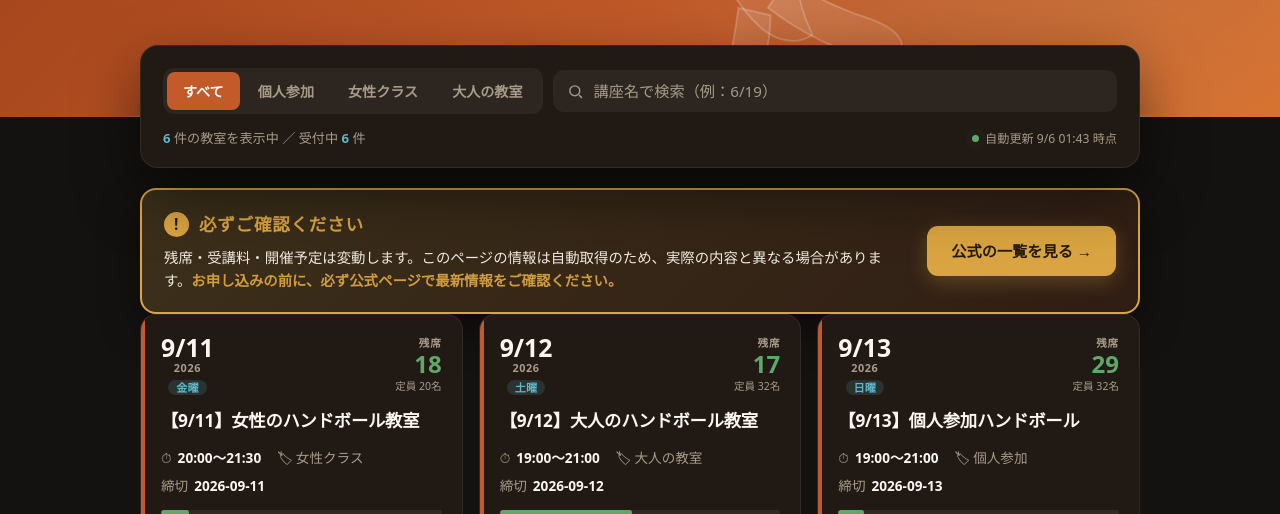
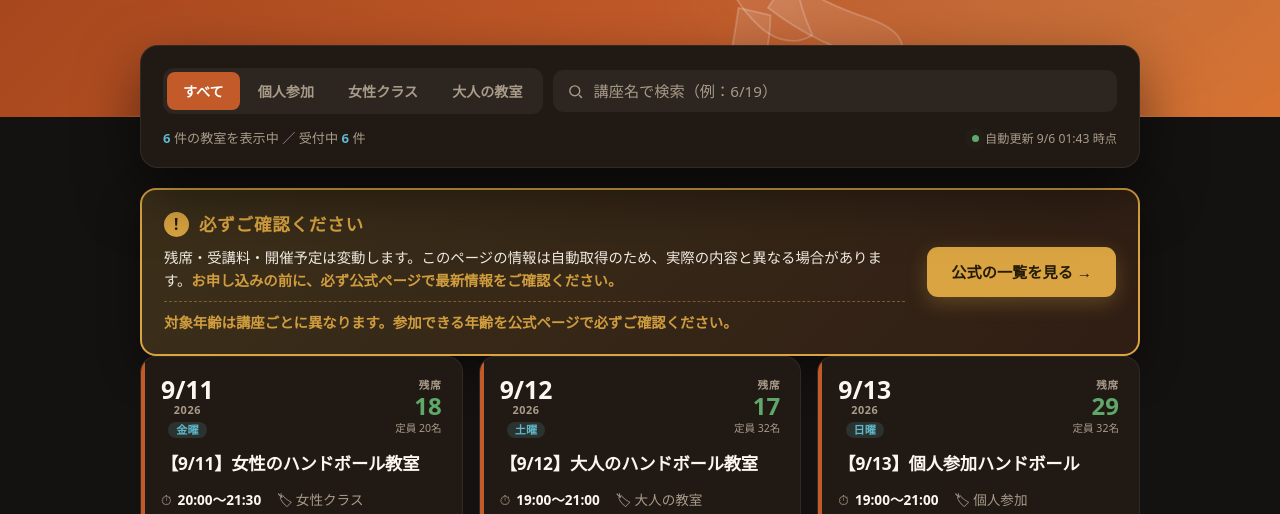
Before and after one commit to hbyuchida/esfortaarenahachiouji-kohan-handball, a plain HTML site: page index.html in a window 1280 px wide. Shown: the part 274-788 px from the top of the page. Drawn offline with Linux system fonts and the light colour scheme.

Commit message:
注意欄に対象年齢の確認を促す一文を追加
Co-Authored-By: Claude Opus 5 <noreply@anthropic.com>

```diff
--- a/index.html
+++ b/index.html
@@ -94,6 +94,10 @@
   }
   .notice p{font-size:.9rem;color:var(--chalk);opacity:.94}
   .notice p b{font-weight:900;color:var(--warn);opacity:1}
+  .notice p.age{
+    margin-top:9px;padding-top:9px;
+    border-top:1px dashed rgba(217,164,65,.45);
+  }
   .notice .official{
     text-decoration:none;white-space:nowrap;flex-shrink:0;
     background:var(--warn);color:#241a08;font-weight:900;font-size:.95rem;
@@ -226,6 +230,7 @@
     <div class="body">
       <div class="ttl"><span class="mark">!</span>必ずご確認ください</div>
       <p>残席・受講料・開催予定は変動します。このページの情報は自動取得のため、実際の内容と異なる場合があります。<b>お申し込みの前に、必ず公式ページで最新情報をご確認ください。</b></p>
+      <p class="age"><b>対象年齢は講座ごとに異なります。参加できる年齢を公式ページで必ずご確認ください。</b></p>
     </div>
     <a class="official" href="https://bizmanager.jp/user/event/list_view?is_search=1&office=30&lecture_category=111" target="_blank" rel="noopener">公式の一覧を見る →</a>
   </div>
```
